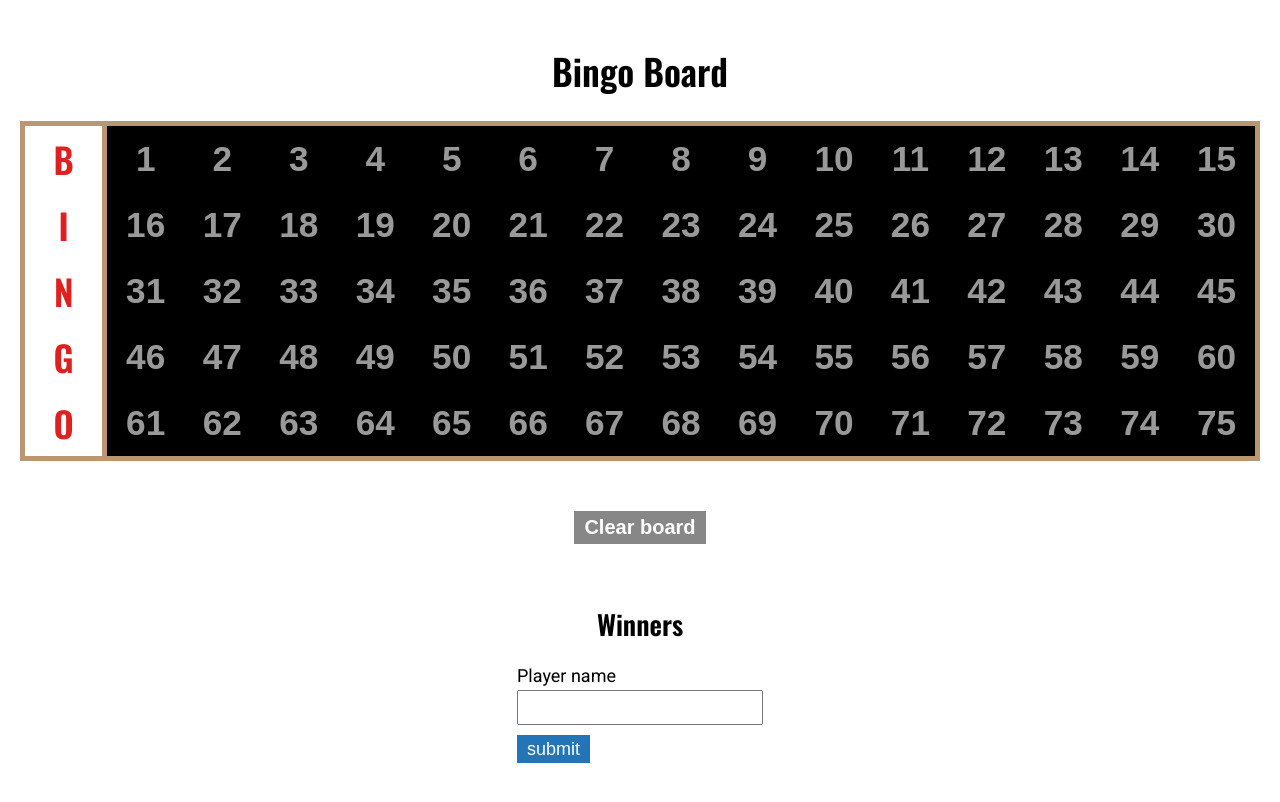
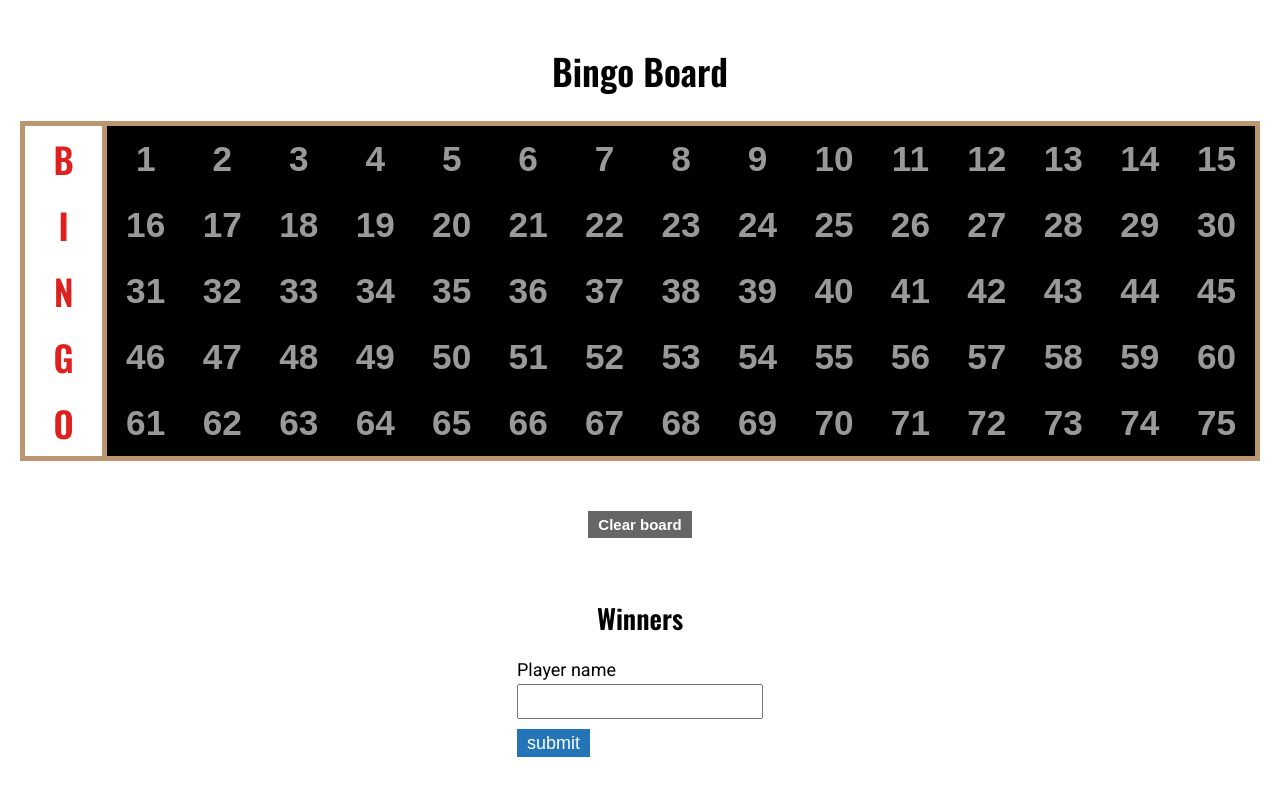
Before and after one commit to craigwfoxtest/bingo-board, a Vue app: page / in a window 1280 px wide. Shown: the top 802 px of the page. Built offline with nearby package versions, Linux system fonts and the light colour scheme.

Commit message:
moved button reset styles to app.vue so it's usable on all templates

```diff
--- a/src/App.vue
+++ b/src/App.vue
@@ -48,4 +48,23 @@ body {
 h1, h2, h3, h4, h5, h6 {
   font-family: var(--ffcond);
 }
+
+.reset-button {
+  margin-top: 5rem;
+  padding: .5rem 1rem;
+
+  border: 0;
+  background: hsla(0, 0%, 40%, 1);
+
+  color: #fff;
+  font-size: 1.5rem;
+  font-weight: 600;
+
+  cursor: pointer;
+}
+
+.reset-button:focus,
+.reset-button:hover {
+  background: hsla(0, 0%, 50%, 1);
+}
 </style>
--- a/src/components/BingoBoard.vue
+++ b/src/components/BingoBoard.vue
@@ -148,23 +148,4 @@ export default {
   .col-button.active {
     color: hsla(50, 100%, 80%, 1);
   }
-
-  .reset-button {
-    margin-top: 5rem;
-    padding: .5rem 1rem;
-
-    border: 0;
-    background: hsla(0, 0%, 53%, 1);
-
-    color: #fff;
-    font-size: 2rem;
-    font-weight: 600;
-
-    cursor: pointer;
-  }
-
-  .reset-button:focus,
-  .reset-button:hover {
-    background: hsla(0, 0%, 73%, 1);
-  }
 </style>
--- a/src/components/WinnerTable.vue
+++ b/src/components/WinnerTable.vue
@@ -36,6 +36,7 @@
         </tr>
       </tbody>
     </table>
+    <button v-if="Object.keys(winnersarry).length > 0" class="reset-button" v-on:click="clearPlayers">Clear players</button>
   </div>
 </template>
 
@@ -94,6 +95,10 @@ export default {
         delete this.winnersarry[elId];
         window.localStorage.setItem('cachedwinners', JSON.stringify(this.winnersarry));
       }
+    },
+    clearPlayers: function(e) {
+      e.preventDefault();
+      let el = e.target;
     }
   }
 }
```
